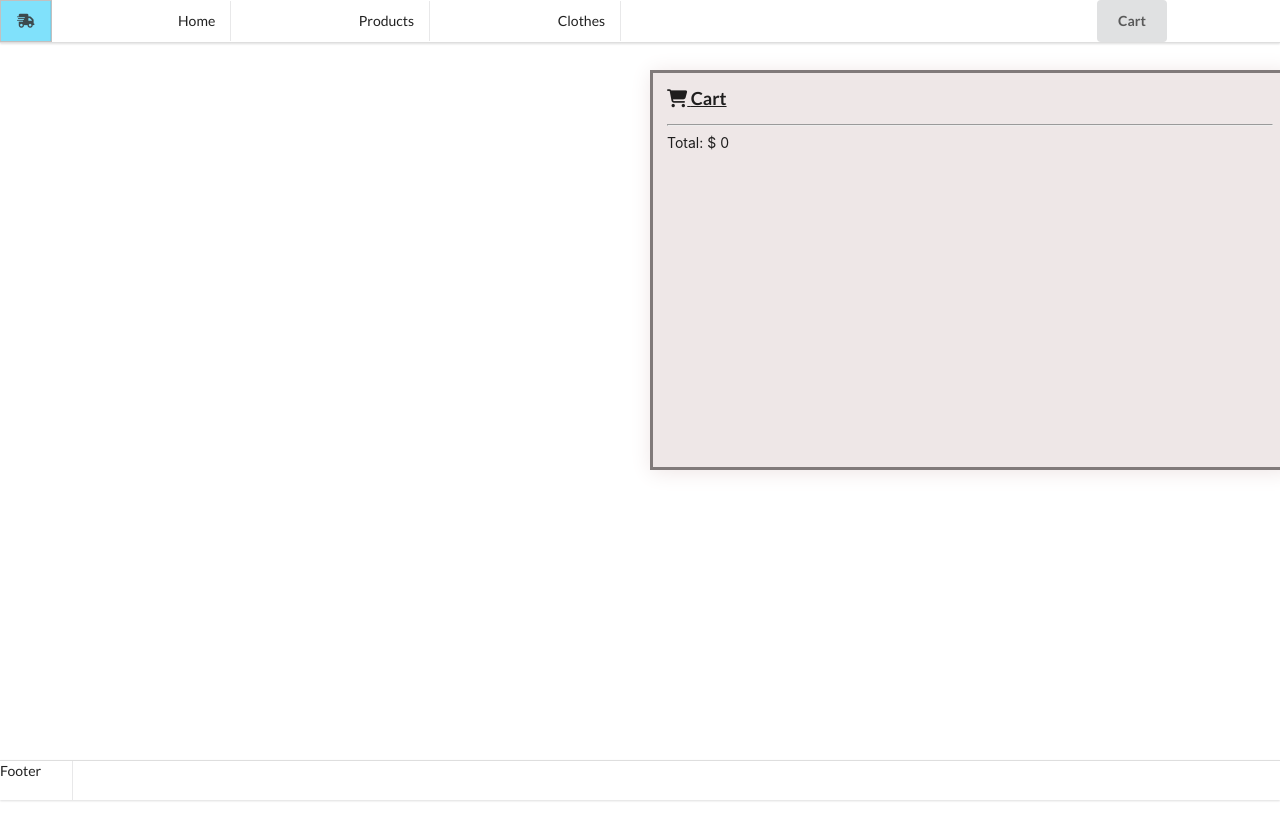
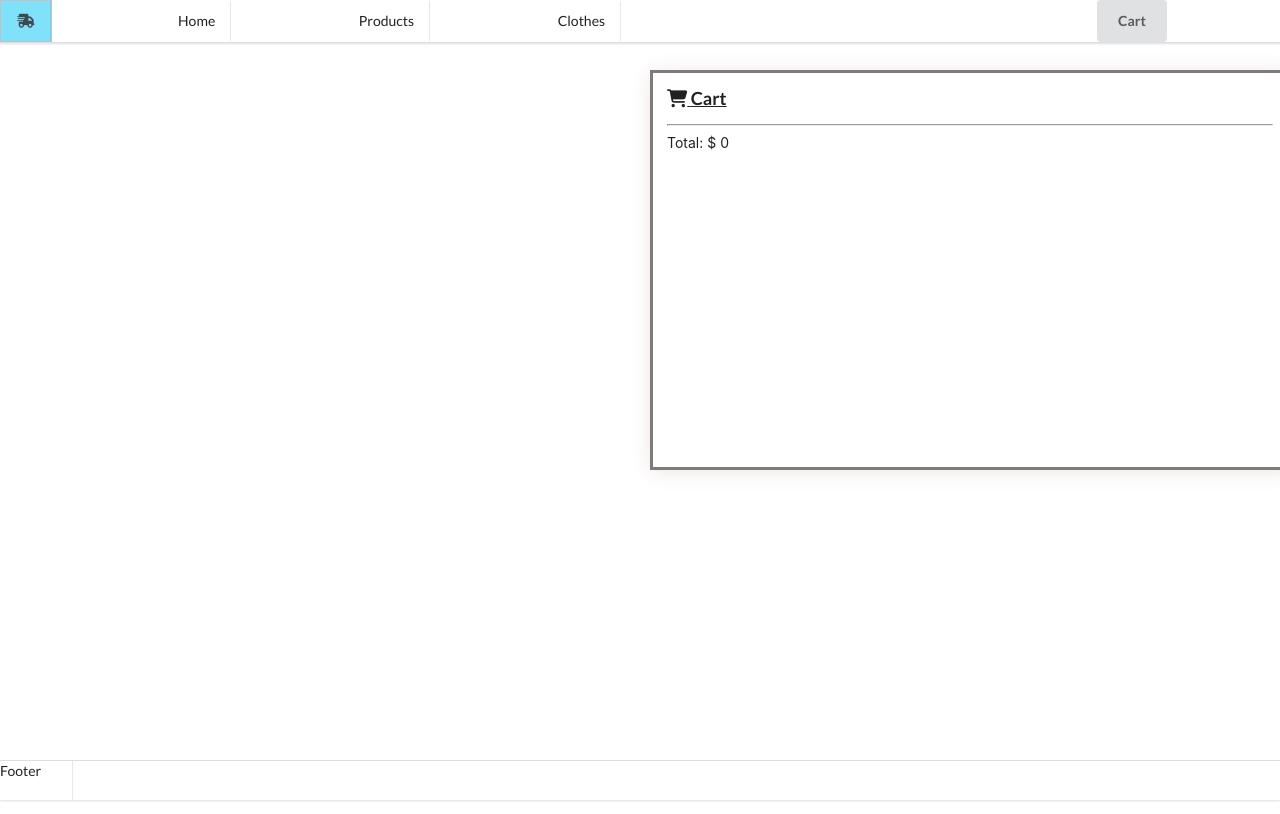
Before and after one commit to dankarger/e-commerce, a React (Create React App) app: page /cart in a window 1280 px wide. Built offline with nearby package versions, Linux system fonts and the light colour scheme.

Commit message:
add uuid for cart items add homepage style

```diff
--- a/src/componenets/Cart/Cart.css
+++ b/src/componenets/Cart/Cart.css
@@ -9,7 +9,7 @@
     border: 3px solid #807a7a;
     box-shadow: 1px 2px 20px #eee5e5;
     z-index: 140;
-    background: rgb(238, 231, 231);
+    background: rgb(255, 255, 255);
     transform: translateX( 500px);
     transition: 1s ease-in;
     animation: slide-in 400ms forwards ease-in;
```
